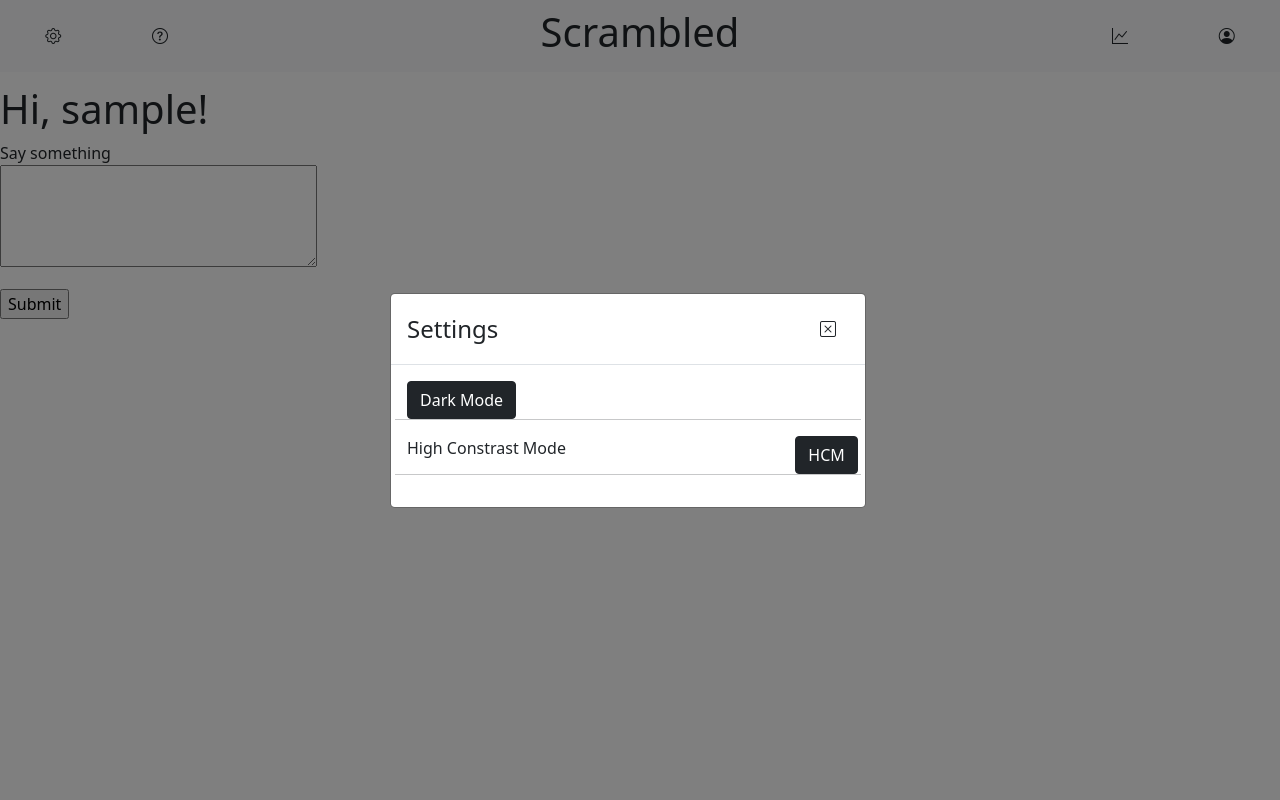
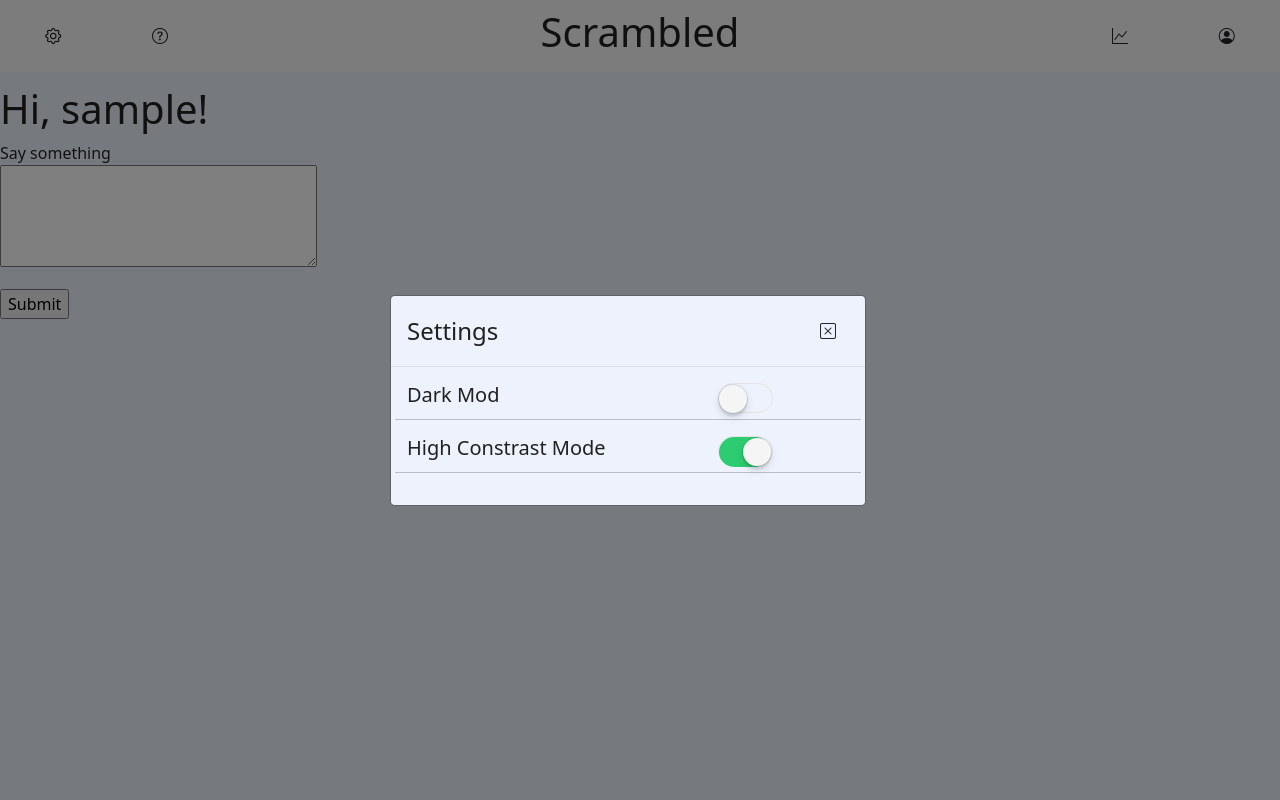
Before and after one commit to benvarian/CITS3403-Project, a Flask app: page / in a window 1280 px wide, after a click that opens the changed part. Run offline with Flask 2, Linux system fonts and the light colour scheme; the visitor is signed in with stand-in values (Sample User, id 1); data comes from the database, SQL or seed files in the repository; both versions use the stored data as it was after the commit; data that the repository does not hold is empty; some libraries are stand-ins or nearby versions.

Commit message:
dark mode on some aspects need to go deeper

```diff
--- a/scrambled/app/static/app.js
+++ b/scrambled/app/static/app.js
@@ -1,8 +1,18 @@
 $(window).on('load', () => {
-    const btn = document.getElementById("dark-mode")
-    btn.addEventListener('click', function(){
-            console.log("clicked")
+    const darkModebtn = document.getElementById("dark-mode")
+    const hcmMode = document.getElementById("HCM-mode")
+    const navBarColor = document.getElementById("navBar")
+    const gearColor = document.getElementById("gearMode")
+    darkModebtn.addEventListener('click', function(){
+        document.body.classList.toggle("dark-theme")
+        navBarColor.classList.remove("bg-light")
+        navBarColor.classList.add("bg-dark")
+        gearColor.classList.remove("gear-light")
+        gearColor.classList.add("gear-dark")
     })
+    })
+    hcmMode.addEventListener('click', function(){
+        document.body.classList.toggle("high-contrast")
     })
 
 function init() {
--- a/scrambled/app/static/css/style.css
+++ b/scrambled/app/static/css/style.css
@@ -1,40 +1,40 @@
 nav {
-  margin-bottom:1vw;
+  margin-bottom: 1vw;
 }
 .letterTable {
   border-collapse: separate;
-  border-spacing:0.5vw;
-  width:80%;
-  height:8vh;
-  margin:auto;
-  table-layout:fixed;
+  border-spacing: 0.5vw;
+  width: 80%;
+  height: 8vh;
+  margin: auto;
+  table-layout: fixed;
 }
 .guessTable {
   border-collapse: separate;
-  border-spacing:0.5vw;
-  height:54vh;
-  width:80%;
-  margin:auto;
-  table-layout:fixed;
+  border-spacing: 0.5vw;
+  height: 54vh;
+  width: 80%;
+  margin: auto;
+  table-layout: fixed;
 }
 .guessBox {
-  background-color:white;
-  text-align:center;
+  background-color: white;
+  text-align: center;
 }
 .guessBox {
   border: solid black 2px;
-  background-color:white;
-  text-align:center;
+  background-color: white;
+  text-align: center;
 }
 .guessLetter {
   border: solid black 2px;
-  background-color:black;
-  text-align:center;
-  color:white;
+  background-color: black;
+  text-align: center;
+  color: white;
 }
 .guessLetter:hover {
-  background-color:whitesmoke;
-  color:black;
+  background-color: whitesmoke;
+  color: black;
 }
 /* .clickedLetter {
   border: solid black 2px;
@@ -48,11 +48,139 @@ nav {
   background-color: black;
 } */
 .title {
-  text-align:center;
+  text-align: center;
+  color: var(--secondary-color);
+}
+h1 {
+  color: var(--secondary-color);
+}
+h2 {
+  color: var(--secondary-color);
+}
+h3 {
+  color: var(--secondary-color);
+}
+h4 {
+  color: var(--secondary-color);
+}
+h5 {
+  color: var(--secondary-color);
 }
 h6 {
-  text-align:center;
+  text-align: center;
 }
 .border-right {
   border-right: 1px solid grey;
 }
+
+body {
+  background-color: var(--primary-color);
+}
+
+.col-4 {
+  align-items: center;
+}
+.modal-content {
+  background-color: var(--primary-color);
+}
+
+/* DARK THEME STUFF */
+:root {
+  --primary-color: #edf2fc;
+  --secondary-color: #212121;
+  --background: #2ecc71;
+}
+.dark-theme {
+  --primary-color: #303030;
+  --secondary-color: #fff;
+  --background: rgb(222, 30, 30);
+}
+/* .high-contrast {
+  to do: add highcontrast capabilties
+} */
+.gear-light {
+  color: black;
+}
+.gear-dark {
+  color: white;
+}
+
+/* toggle stuff */
+
+.inactiveMixin {
+  content: "";
+  position: absolute;
+  display: block;
+}
+.beforeAnimation {
+  -moz-transition: 0.2s cubic-bezier(0.24, 0, 0.5, 1);
+  -o-transition: 0.2s cubic-bezier(0.24, 0, 0.5, 1);
+  -webkit-transition: 0.2s cubic-bezier(0.24, 0, 0.5, 1);
+  transition: 0.2s cubic-bezier(0.24, 0, 0.5, 1);
+}
+.afterAnimation {
+  box-shadow: 0 0 0 1px hsla(0, 0%, 0%, 0.1), 0 4px 0px 0 hsla(0, 0%, 0%, 0.04), 0 4px 9px hsla(0, 0%, 0%, 0.13), 0 3px 3px hsla(0, 0%, 0%, 0.05);
+  -moz-transition: 0.35s cubic-bezier(0.54, 1.6, 0.5, 1);
+  -o-transition: 0.35s cubic-bezier(0.54, 1.6, 0.5, 1);
+  -webkit-transition: 0.35s cubic-bezier(0.54, 1.6, 0.5, 1);
+  transition: 0.35s cubic-bezier(0.54, 1.6, 0.5, 1);
+}
+
+.toggleWrapper input.mobileToggle {
+  opacity: 0;
+  position: absolute;
+}
+.toggleWrapper input.mobileToggle + label {
+  position: relative;
+  display: inline-block;
+  user-select: none;
+  -moz-transition: 0.4s ease;
+  -o-transition: 0.4s ease;
+  -webkit-transition: 0.4s ease;
+  transition: 0.4s ease;
+  -webkit-tap-highlight-color: transparent;
+  height: 30px;
+  width: 55px;
+  border: 1px solid #e4e4e4;
+  border-radius: 60px;
+}
+.toggleWrapper input.mobileToggle + label:before {
+  content: "";
+  position: absolute;
+  display: block;
+  -moz-transition: 0.2s cubic-bezier(0.24, 0, 0.5, 1);
+  -o-transition: 0.2s cubic-bezier(0.24, 0, 0.5, 1);
+  -webkit-transition: 0.2s cubic-bezier(0.24, 0, 0.5, 1);
+  transition: 0.2s cubic-bezier(0.24, 0, 0.5, 1);
+  height: 30px;
+  width: 51px;
+  top: 0;
+  left: 0;
+  border-radius: 30px;
+}
+.toggleWrapper input.mobileToggle + label:after {
+  content: "";
+  position: absolute;
+  display: block;
+  box-shadow: 0 0 0 1px hsla(0, 0%, 0%, 0.1), 0 4px 0px 0 hsla(0, 0%, 0%, 0.04), 0 4px 9px hsla(0, 0%, 0%, 0.13), 0 3px 3px hsla(0, 0%, 0%, 0.05);
+  -moz-transition: 0.35s cubic-bezier(0.54, 1.6, 0.5, 1);
+  -o-transition: 0.35s cubic-bezier(0.54, 1.6, 0.5, 1);
+  -webkit-transition: 0.35s cubic-bezier(0.54, 1.6, 0.5, 1);
+  transition: 0.35s cubic-bezier(0.54, 1.6, 0.5, 1);
+  background: whitesmoke;
+  height: 28px;
+  width: 28px;
+  top: 1px;
+  left: 0px;
+  border-radius: 60px;
+}
+.toggleWrapper input.mobileToggle:checked + label:before {
+  background: var(--background);
+  -moz-transition: width 0.2s cubic-bezier(0, 0, 0, 0.1);
+  -o-transition: width 0.2s cubic-bezier(0, 0, 0, 0.1);
+  -webkit-transition: width 0.2s cubic-bezier(0, 0, 0, 0.1);
+  transition: width 0.2s cubic-bezier(0, 0, 0, 0.1);
+}
+.toggleWrapper input.mobileToggle:checked + label:after {
+  left: 24px;
+}
--- a/scrambled/app/templates/base.html
+++ b/scrambled/app/templates/base.html
@@ -29,21 +29,24 @@
     ></script>
 
     <!--Link to CSS and JS-->
-    <link rel="stylesheet" href="{{  url_for('static', filename='css/style.css')  }}">
+    <link
+      rel="stylesheet"
+      href="{{  url_for('static', filename='css/style.css')  }}"
+    />
     <script src="static/app.js"></script>
   </head>
 
   {% block navbar %}
   <body>
     <!--Navbar-->
-    <nav class="navbar navbar-expand-lg bg-light navbar-fixed-top">
+    <nav class="navbar navbar-expand-lg bg-light navbar-fixed-top" id="navBar">
       <div class="container-fluid row gx-0">
         <button
           class="col-1 btn"
           data-bs-toggle="modal"
           data-bs-target="#settingsModal"
         >
-          <span class="bi bi-gear"></span>
+          <span class="bi bi-gear gear-light" id="gearMode"></span>
         </button>
         <button
           class="col-1 btn"
@@ -85,16 +88,19 @@
           </div>
           <div class="modal-body row">
             <div class="col-lg-8">
-              <button class="btn btn-dark" id="dark-mode">
-                Dark Mode
-              </button>
+              <h5>Dark Mod</h5>
+            </div>
+            <div class="col-lg-4 toggleWrapper">
+              <input type="checkbox" name="toggle1" class="mobileToggle" id="dark-mode">
+              <label for="dark-mode"></label>
             </div>
             <hr />
-            <div class="col-10">
-              <span>High Constrast Mode</span>
+            <div class="col-lg-8">
+              <h5>High Constrast Mode</h5>
             </div>
-            <div class="col-2">
-              <button class="btn btn-dark" id="HCMMode">HCM</button>
+            <div class="col-lg-4 toggleWrapper">
+              <input type="checkbox" name="toggle1" class="mobileToggle" id="HCM-mode" checked>
+              <label for="HCM-mode"></label>
             </div>
             <hr />
           </div>
```
Also changed, not shown: scrambled/app.db.
